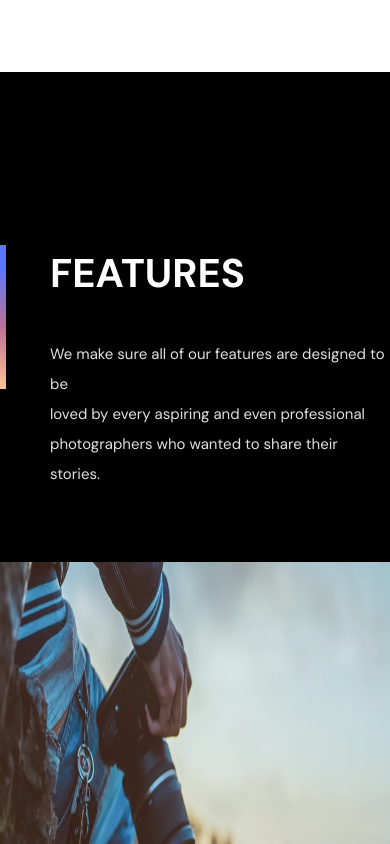
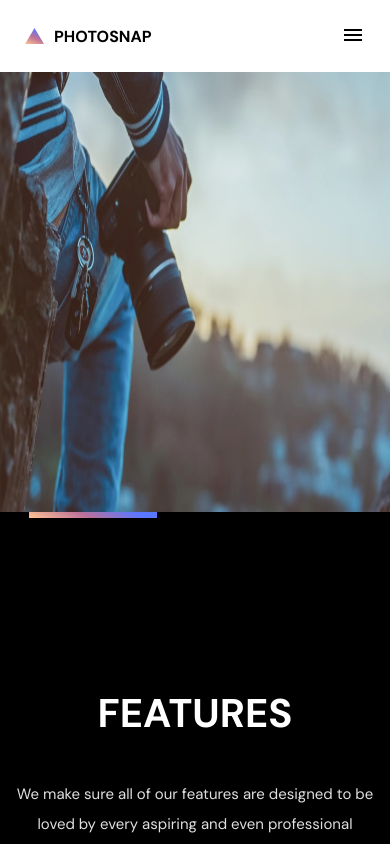
Before and after one commit to MattGri/photosnap-website, a React (Create React App) app: page /features in a window 390 px wide. Shown: the top 844 px of the page. Built offline with nearby package versions, Linux system fonts and the light colour scheme.

Commit message:
Added mobile query for features page

```diff
--- a/src/components/Navigation.tsx
+++ b/src/components/Navigation.tsx
@@ -1,8 +1,13 @@
-import React from 'react';
+import React, { useState } from 'react';
 import '../styles/navigation.scss';
 import { Link } from 'react-router-dom';
+import MenuIcon from '@mui/icons-material/Menu';
+import CloseIcon from '@mui/icons-material/Close';
 
 const Navigation = () => {
+
+  const [isOpen, setIsOpen] = useState(false);
+
   return (
     <nav className='navigation'>
       <div className='wrapper'>
@@ -17,9 +22,12 @@ const Navigation = () => {
           </defs>
         </svg>
         <h4 className='logo'>photosnap</h4>
+      </div>
+      <button className='menuIcon' onClick={() => setIsOpen((prev) => !prev)}>
 
+        {isOpen ? <CloseIcon /> : <MenuIcon />}
+      </button>
 
-      </div>
       <div>
         <ul className='itemsContainer'>
 
@@ -38,6 +46,27 @@ const Navigation = () => {
       <div>
         <button className='invite'>get an invite</button>
       </div>
+      {
+        isOpen && (
+          <div className='showMenus'>
+            <ul className='itemsContainers'>
+              <li>
+                <Link className='showNavItems' to='/'>Stories</Link>
+              </li>
+              <li>
+                <Link className='showNavItems' to='/features'>Features</Link>
+              </li>
+              <li>
+                <Link className='showNavItems' to='/pricing'>Pricing</Link>
+              </li>
+            </ul>
+            <span className='line'></span>
+            <div>
+              <button className='showInvites'>get an invite</button>
+            </div>
+          </div>
+        )
+      }
     </nav>
   )
 }
--- a/src/styles/beta.scss
+++ b/src/styles/beta.scss
@@ -29,6 +29,10 @@
         padding: 80px 0px;
         justify-content: space-around;
 
+        @media(max-width: 768px) {
+            flex-direction: column;
+        }
+
 
 
         .text {
@@ -36,13 +40,16 @@
             text-transform: uppercase;
             font-size: 40px;
             font-weight: bold;
+
+            @media(max-width: 768px) {
+                text-align: center;
+                margin-bottom: 10px;
+                font-size: 32px;
+            }
         }
 
         .rightBox {
             display: flex;
-
-
-
         }
 
         .inviteButton {
@@ -59,6 +66,8 @@
                 text-decoration: underline;
                 transition: 2s;
             }
+
+
         }
     }
 }
--- a/src/styles/features.scss
+++ b/src/styles/features.scss
@@ -19,13 +19,20 @@
         padding: 175px 0px;
 
         @media (max-width: 1300px) {
+            height: auto;
             width: 85%;
+            order: 2;
         }
 
         @media (max-width: 768px) {
             width: 100%;
+        }
 
+        @media (max-width: 375px) {
+            padding: 70px 30px;
         }
+
+
 
         .line {
             position: absolute;
@@ -34,6 +41,19 @@
             left: 0px;
             top: 245px;
             background: linear-gradient(26.57deg, #FFC593 0%, #BC7198 43.29%, #5A77FF 83.33%);
+
+            @media (max-width: 768px) {
+                /* Rectangle */
+
+                position: absolute;
+                width: 128px;
+                height: 6px;
+                left: 29px;
+                top: 512px;
+
+                background: linear-gradient(26.57deg, #FFC593 0%, #BC7198 43.29%, #5A77FF 83.33%);
+
+            }
 
         }
 
@@ -44,6 +64,12 @@
                 margin-left: 50px;
             }
 
+            @media(max-width: 768px) {
+                margin-left: 0px;
+            }
+
+
+
 
             .title {
                 color: $pureWhite;
@@ -51,12 +77,36 @@
                 font-size: 40px;
                 margin-bottom: 40px;
 
+                @media(max-width: 768px) {
+                    text-align: center;
+                }
+
+                @media(max-width: 320px) {
+                    font-size: 32px;
+                    margin-bottom: 20px;
+                }
+
             }
 
             .text {
                 color: $lightGrey;
                 font-size: 15px;
                 line-height: 30px;
+
+                @media(max-width: 768px) {
+                    text-align: center;
+                }
+
+                @media (max-width: 375px) {
+                    font-size: 13px;
+                }
+
+                @media(max-width: 320px) {
+                    line-height: 25px;
+                    font-size: 10px;
+                }
+
+
             }
         }
 
@@ -70,13 +120,20 @@
             width: 55%;
         }
 
+
+
         @media (max-width: 768px) {
             width: 100%;
+            height: 440px;
         }
 
         .hero {
             width: 100%;
             height: 490px;
+
+            @media (max-width: 1300px) {
+                height: 100%;
+            }
         }
     }
 }
@@ -103,6 +160,7 @@
             // align-items: center;
             justify-content: center;
             flex-wrap: wrap;
+            margin-bottom: 10px;
         }
 
 
@@ -148,7 +206,10 @@
 
                 @media(max-width: 768px) {
                     margin-bottom: 10px;
+                }
 
+                @media (max-width: 375px) {
+                    font-size: 13px;
                 }
             }
         }
--- a/src/styles/footer.scss
+++ b/src/styles/footer.scss
@@ -9,10 +9,24 @@
         align-items: center;
         justify-content: space-evenly;
 
+        @media(max-width: 768px) {
+            flex-direction: column;
+            // align-items: center;
+            // justify-content: center;
+            // margin: 0 auto;
+            // align-items: center;
+            // justify-content: center;
+            // flex-wrap: wrap;
+        }
+
 
         .firstBox {
             display: flex;
             align-items: center;
+
+            @media(max-width: 768px) {
+                flex-direction: column;
+            }
             // margin: 0px 110px 0px 160px;
         }
 
@@ -21,6 +35,13 @@
             text-transform: uppercase;
             font-size: 16px;
             // margin-bottom: 80px;
+
+            // @media(max-width: 768px) {
+            //     text-align: center;
+
+            //     // margin-bottom: 10px;
+            //     // font-size: 14px;
+            // }
         }
 
         // .thirdBox {
@@ -35,10 +56,18 @@
                 display: flex;
                 align-items: center;
 
+                @media (max-width: 425px) {
+                    flex-direction: column;
+                }
+
                 // justify-content: center;
                 // justify-content: space-between;
                 .linkItem {
                     margin: 0px 15px;
+
+                    @media (max-width: 425px) {
+                        margin: 0px 0px;
+                    }
                 }
             }
 
@@ -86,8 +115,18 @@
         align-items: center;
         justify-content: space-around;
 
+        @media (max-width: 425px) {
+            flex-direction: column;
+            align-items: center;
+            justify-content: center;
+        }
+
         .iconsContainer {
             margin-right: 235px;
+
+            @media (max-width: 425px) {
+                margin-right: 0px;
+            }
 
             .icons {
                 color: #fff;
--- a/src/styles/navigation.scss
+++ b/src/styles/navigation.scss
@@ -6,20 +6,37 @@
     justify-content: space-around;
     align-items: center;
 
-
+    @media (max-width: 768px) {
+        justify-content: space-between;
+        padding: 10px 0px;
+        // height: auto;
+    }
 
     .wrapper {
         display: flex;
         align-items: center;
 
-        @media(max-width: 768px) {
-            display: none;
+
+        @media (max-width: 768px) {
+            margin-left: 25px;
         }
-
 
         .logo {
             text-transform: uppercase;
             margin-left: 10px;
+        }
+    }
+
+    .menuIcon {
+        display: none;
+        cursor: pointer;
+        border: none;
+        background: none;
+
+        @media (max-width: 768px) {
+            display: block;
+            position: absolute;
+            right: 25px;
         }
     }
 
@@ -71,4 +88,74 @@
             transition: 0.15s;
         }
     }
+
+    .showMenus {
+        display: none;
+        // border: 1px solid $pureBlack;
+        // display: flex;
+        // justify-content: center;
+        // align-items: center;
+        width: 100vw;
+        // height: 100%;
+        position: absolute;
+        background-color: #fff;
+        top: 70px;
+        padding: 30px 0px 35px 0px;
+
+        @media(max-width: 768px) {
+            display: block;
+        }
+
+        .itemsContainers {
+            list-style-type: none;
+            text-align: center;
+
+            li {
+                margin-bottom: 15px;
+            }
+        }
+
+        .showNavItems {
+            list-style: none;
+            text-decoration: none;
+            color: #000;
+            text-transform: uppercase;
+            font-size: 15px;
+            letter-spacing: 2.5px;
+            text-align: center;
+            font-weight: bold;
+            // margin-bottom: 25px;
+        }
+
+        .line {
+            /* Rectangle */
+            display: block;
+            // position: absolute;
+            width: 200px;
+
+            margin: 0 auto;
+            height: 1px;
+            // left: 33px;
+            // top: 140px;
+
+            background: #000000;
+            mix-blend-mode: normal;
+            opacity: 0.25;
+
+        }
+
+        .showInvites {
+            display: block;
+            cursor: pointer;
+            margin: 15px auto;
+            text-transform: uppercase;
+            color: #fff;
+            font-size: 15px;
+            letter-spacing: 2.5px;
+            border: none;
+            background-color: $pureBlack;
+            width: 200px;
+            height: 48px;
+        }
+    }
 }
```
